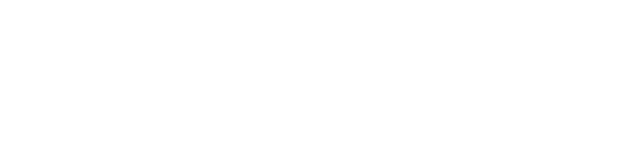
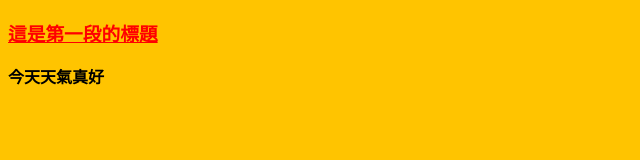
Before and after one commit to jayhanlin/NTU_javascript_junior_training, a plain HTML site: page css.html in a window 1280 px wide. Shown: the whole page, without its empty margins (0-640 px from the left). Drawn offline with Linux system fonts and the light colour scheme.

Commit message:
操作文字屬性

```diff
--- a/css.html
+++ b/css.html
@@ -6,7 +6,8 @@
     <meta name="viewport" content="width=device-width, initial-scale=1.0">
     <title>Document</title>
 </head>
-<body>
-
+<body style="background-color: #ffc400;">
+    <h3 style="color: red; text-decoration: underline;">這是第一段的標題</h3>
+    <b>今天天氣真好</b>
 </body>
 </html>
```
